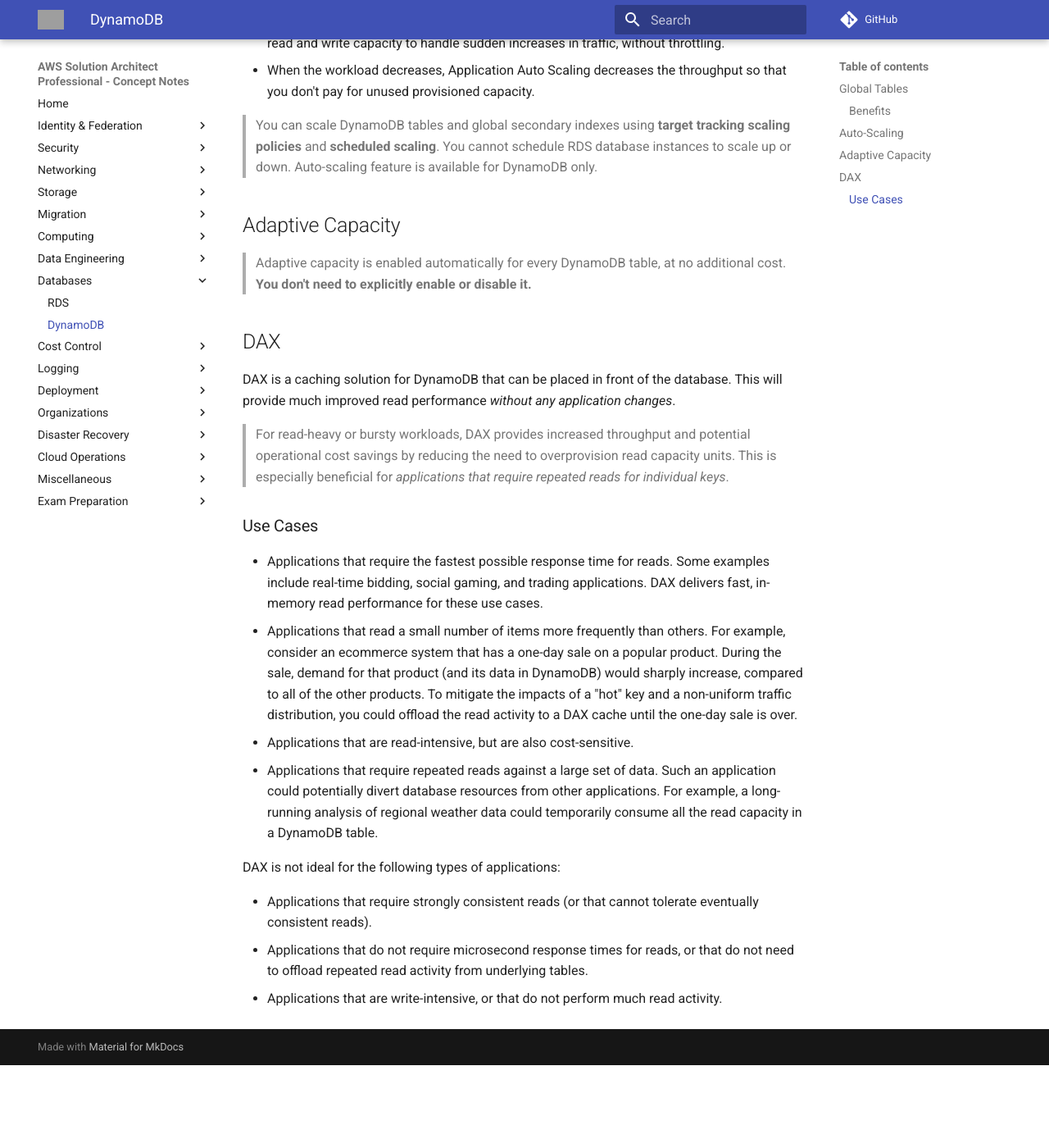
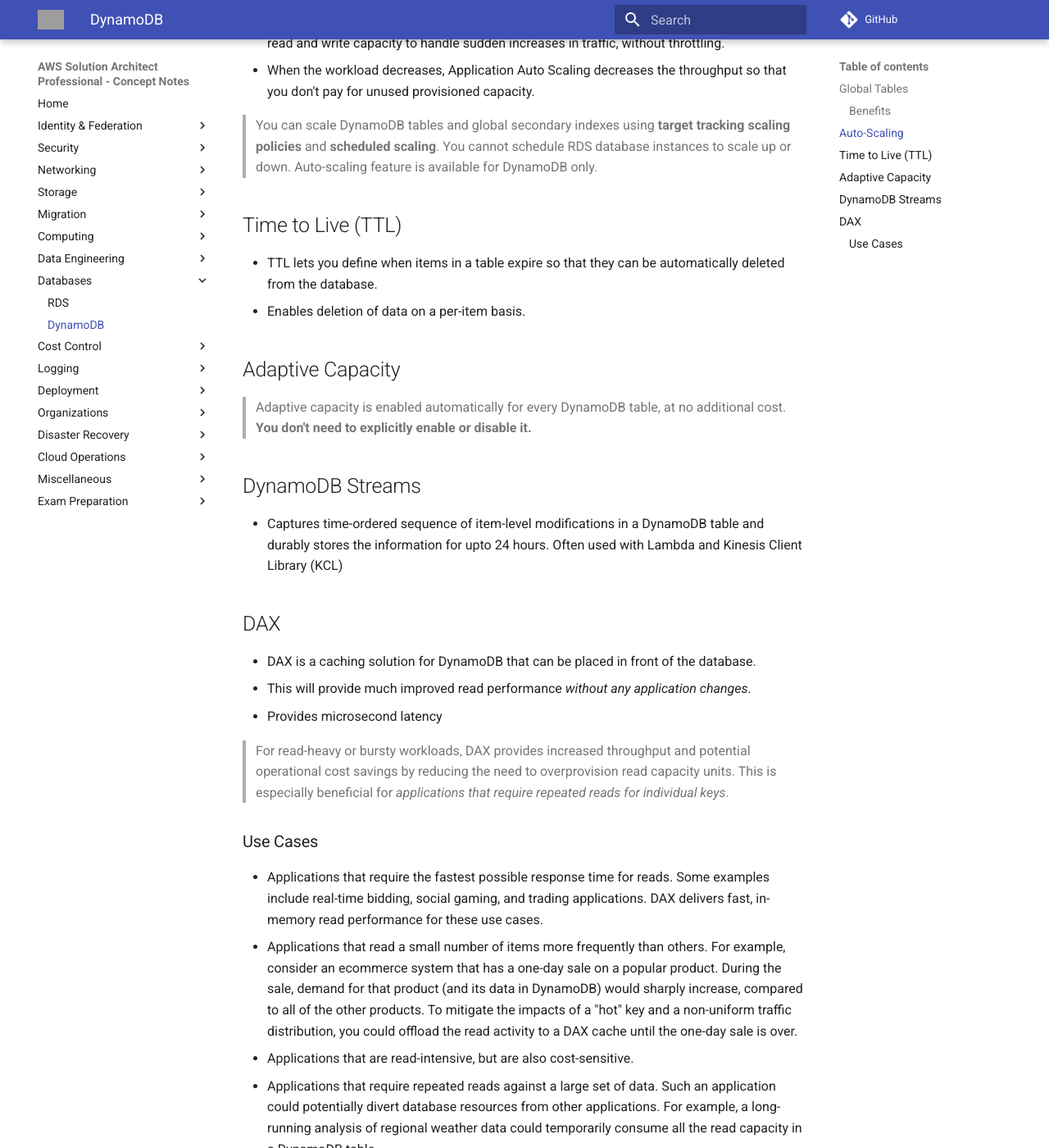
Before and after one commit to jeyabalajis/aws-certified-sa-pro-notes, an MkDocs documentation site: the page built from docs/databases/dynamodb.md, in a window 1280 px wide and 1400 px high, scrolled down 792 px. Shown: the whole window at 82% size. Built offline with MkDocs 1.6.1 and Material for MkDocs 9.7.7, drawn with Linux system fonts in a browser that asks for light colours; comment, search, counter and statistics services are not loaded; before the commit the page ends 2091 px from its top, so only the background shows below that; grey boxes are pictures that could not be loaded.

Commit message:
Update dynamodb.md

```diff
--- a/docs/databases/dynamodb.md
+++ b/docs/databases/dynamodb.md
@@ -7,6 +7,7 @@
 3. Global tables eliminate the difficult work of replicating data between Regions and resolving update conflicts, enabling you to focus on your application's business logic.
 
 ### Benefits
+
 1. Read and write locally, access your data globally
 2. Performant
 3. Easy to set up and operate
@@ -21,18 +22,29 @@
 > You can scale DynamoDB tables and global secondary indexes using **target tracking scaling policies** and **scheduled scaling**.
 > You cannot schedule RDS database instances to scale up or down. Auto-scaling feature is available for DynamoDB only.
 
+## Time to Live (TTL)
+
+- TTL lets you define when items in a table expire so that they can be automatically deleted from the database.
+- Enables deletion of data on a per-item basis.
 
 ## Adaptive Capacity
 
 > Adaptive capacity is enabled automatically for every DynamoDB table, at no additional cost. **You don't need to explicitly enable or disable it.**
 
+## DynamoDB Streams
+
+- Captures time-ordered sequence of item-level modifications in a DynamoDB table and durably stores the information for upto 24 hours. Often used with Lambda and Kinesis Client Library (KCL)
+
 ## DAX
 
-DAX is a caching solution for DynamoDB that can be placed in front of the database. This will provide much improved read performance _without any application changes_.
+- DAX is a caching solution for DynamoDB that can be placed in front of the database.
+- This will provide much improved read performance _without any application changes_.
+- Provides microsecond latency
 
 > For read-heavy or bursty workloads, DAX provides increased throughput and potential operational cost savings by reducing the need to overprovision read capacity units. This is especially beneficial for _applications that require repeated reads for individual keys_.
 
 ### Use Cases
+
 - Applications that require the fastest possible response time for reads. Some examples include real-time bidding, social gaming, and trading applications. DAX delivers fast, in-memory read performance for these use cases.
 - Applications that read a small number of items more frequently than others. For example, consider an ecommerce system that has a one-day sale on a popular product. During the sale, demand for that product (and its data in DynamoDB) would sharply increase, compared to all of the other products. To mitigate the impacts of a "hot" key and a non-uniform traffic distribution, you could offload the read activity to a DAX cache until the one-day sale is over.
 - Applications that are read-intensive, but are also cost-sensitive.
```
